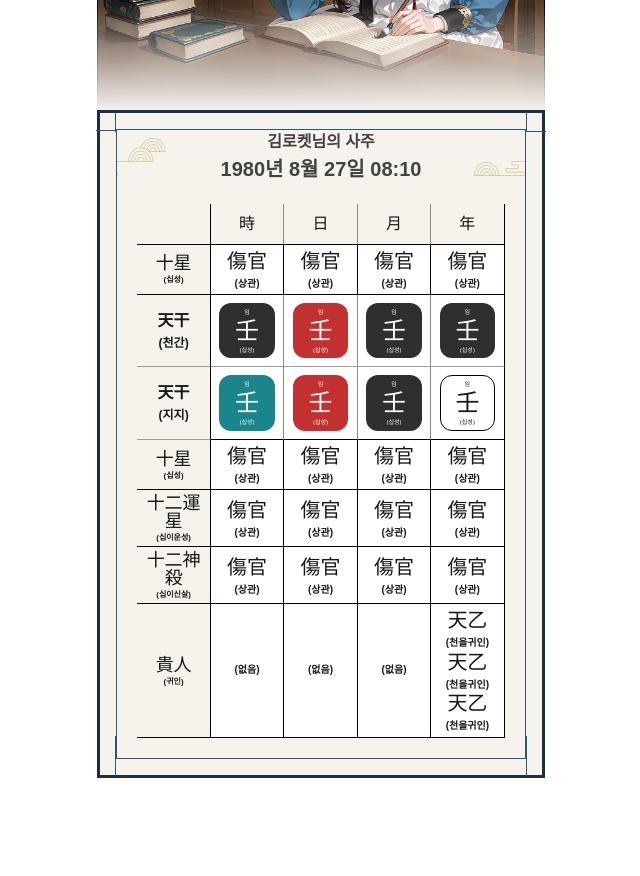
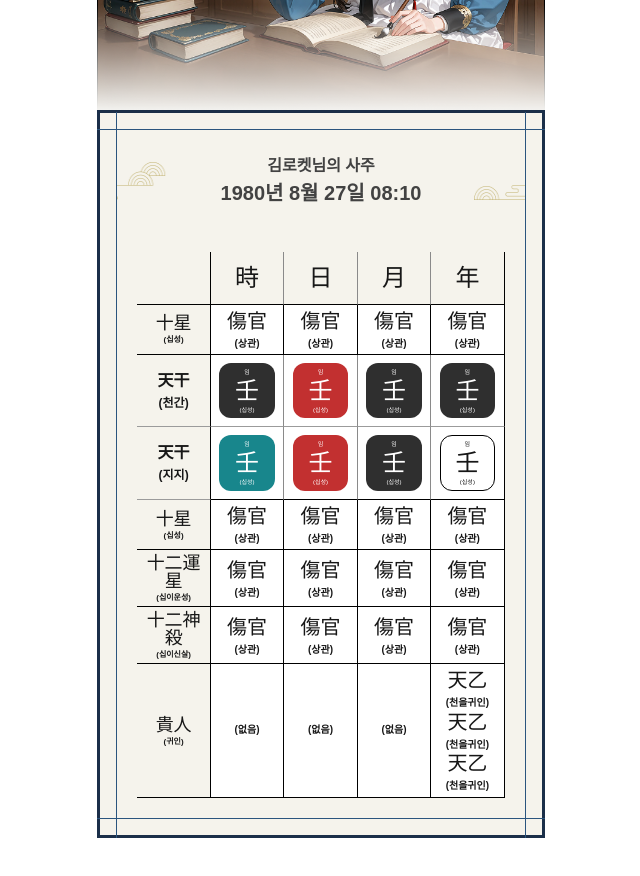
Before and after one commit to JJQKR/rocket, a Next.js app: page /chapter_1 in a window 1280 px wide. Shown: the part 1740-2616 px from the top of the page, without its empty margins (319-959 px from the left). Before the commit the page ends 2558 px from the top, so only its background shows below. Built offline with nearby package versions, Linux system fonts and the light colour scheme.

Commit message:
사주표 보더 수정

```diff
--- a/src/components/common/SajuTable.jsx
+++ b/src/components/common/SajuTable.jsx
@@ -5,10 +5,10 @@ const SajuTable = () => {
     <div className="max-w-md mx-auto bg-[#F5F3EC] mb-10">
       {/* 상단 연장선 */}
       <div className="relative">
-        <div className="absolute top-[2.4px] left-[-1px] border-r-[1px] w-[20px] h-[20px] border-[#2B557E]"></div>
-        <div className="absolute top-[2.4px] right-[-0.9px] border-l-[1px] w-[20px] h-[20px] border-[#2B557E]"></div>
-        <div className="absolute top-[1px] left-[-1px] border-b-[1px] w-[20px] h-[20px] border-[#2B557E]"></div>
-        <div className="absolute top-[2.4px] right-[-0.9px] border-b-[1px] w-[20px] h-[20px] border-[#2B557E]"></div>
+        <div className="absolute top-[2.4px] left-[-0.1px] border-r-[1px] w-[20px] h-[20px] border-[#2B557E]"></div>
+        <div className="absolute top-[2.4px] right-[-0.1px] border-l-[1px] w-[20px] h-[20px] border-[#2B557E]"></div>
+        <div className="absolute top-[0.2px] left-[-0.1px] border-b-[1px] w-[20px] h-[20px] border-[#2B557E]"></div>
+        <div className="absolute top-[0.2px] right-[-0.1px] border-b-[1px] w-[20px] h-[20px] border-[#2B557E]"></div>
       </div>
       <div className="border-[3px] border-[#1B2F49] p-4 ">
         <div className="border-[#2B557E] border-[1px]">
@@ -20,7 +20,7 @@ const SajuTable = () => {
                 className="w-[56px] h-[38px]"
               />
             </div>
-            <div className="text-center">
+            <div className="text-center m-6">
               <p className="text-[clamp(12px,4vw,16px)] text-[#424242]">
                 김로켓님의 사주
               </p>
@@ -40,7 +40,7 @@ const SajuTable = () => {
           {/* 사주팔자표 내용 */}
           <div className="w-[90%] mx-auto my-5">
             {/* 헤더 행 */}
-            <div className="header-row grid grid-cols-5">
+            <div className="header-row grid grid-cols-5 text-3xl">
               <div className="border-b-[1.05px] border-r-[1.05px] border-b-black-dark border-r-black-dark p-2"></div>
               <div className="border-b-[1.05px] border-r-[0.49px] border-b-black-dark border-r-gray-medium p-2 text-center font-medium">
                 時
@@ -73,7 +73,7 @@ const SajuTable = () => {
                 <p className="font-normal text-2xl text-center mb-1">傷官</p>
                 <p className="font-bold text-xs text-center">(상관)</p>
               </div>
-              <div className="border-b-[1.05px] bg-white border-r-[0.49px] text-center flex flex-col items-center justify-center border-b-black-dark border-r-black-dark p-1 leading-tight">
+              <div className="border-b-[1.05px] bg-white border-r-[1.05px] text-center flex flex-col items-center justify-center border-b-black-dark border-r-black-dark p-1 leading-tight">
                 <p className="font-normal text-2xl text-center mb-1">傷官</p>
                 <p className="font-bold text-xs text-center">(상관)</p>
               </div>
@@ -111,7 +111,7 @@ const SajuTable = () => {
                   </p>
                 </div>
               </div>
-              <div className="border-b-[1.05px] bg-white border-r-[0.49px] border-b-gray-light border-r-black-dark p-2 flex items-center justify-center">
+              <div className="border-b-[1.05px] bg-white border-r-[1.05px] border-b-gray-light border-r-black-dark p-2 flex items-center justify-center">
                 <div className="color-container p-2 leading-none rounded-xl flex flex-col text-white justify-center items-center w-[55.45px] h-[55.45px] bg-black-medium">
                   <p className="text-center font-normal text-3xs mb-1">임</p>
                   <p className="text-center font-normal text-3xl ">壬</p>
@@ -154,7 +154,7 @@ const SajuTable = () => {
                   </p>
                 </div>
               </div>
-              <div className="border-b-[1.05px] bg-white border-r-[0.49px] border-b-black-dark border-r-black-dark p-2 flex items-center justify-center">
+              <div className="border-b-[1.05px] bg-white border-r-[1.05px] border-b-black-dark border-r-black-dark p-2 flex items-center justify-center">
                 <div className="color-container p-2 leading-none rounded-xl flex flex-col border-black-dark border-[0.98px] justify-center items-center w-[55.45px] h-[55.45px]">
                   <p className="text-center font-normal text-3xs mb-1">임</p>
                   <p className="text-center font-normal text-3xl ">壬</p>
@@ -165,7 +165,7 @@ const SajuTable = () => {
               </div>
             </div>
             {/* 지지행끝 */}
-            {/* 십성시작 */}
+            {/* 십성행 */}
             <div className="basic-row grid grid-cols-5">
               <div className="border-b-[1.05px] text-center flex flex-col items-center justify-center border-r-[1.05px] border-b-black-dark border-r-black-dark p-1 leading-none">
                 <p className="font-normal text-xl text-center mb-1">十星</p>
@@ -183,7 +183,7 @@ const SajuTable = () => {
                 <p className="font-normal text-2xl text-center mb-1">傷官</p>
                 <p className="font-bold text-xs text-center">(상관)</p>
               </div>
-              <div className="border-b-[1.05px] bg-white border-r-[0.49px] text-center flex flex-col items-center justify-center border-b-black-dark border-r-black-dark p-1 leading-tight">
+              <div className="border-b-[1.05px] bg-white border-r-[1.05px] text-center flex flex-col items-center justify-center border-b-black-dark border-r-black-dark p-1 leading-tight">
                 <p className="font-normal text-2xl text-center mb-1">傷官</p>
                 <p className="font-bold text-xs text-center">(상관)</p>
               </div>
@@ -206,12 +206,12 @@ const SajuTable = () => {
                 <p className="font-normal text-2xl text-center mb-1">傷官</p>
                 <p className="font-bold text-xs text-center">(상관)</p>
               </div>
-              <div className="border-b-[1.05px] bg-white border-r-[0.49px] text-center flex flex-col items-center justify-center border-b-black-dark border-r-black-dark p-1 leading-tight">
+              <div className="border-b-[1.05px] bg-white border-r-[1.05px] text-center flex flex-col items-center justify-center border-b-black-dark border-r-black-dark p-1 leading-tight">
                 <p className="font-normal text-2xl text-center mb-1">傷官</p>
                 <p className="font-bold text-xs text-center">(상관)</p>
               </div>
             </div>
-            {/* 십이인살행 */}
+            {/* 십이신살행 */}
             <div className="basic-row grid grid-cols-5">
               <div className="border-b-[1.05px] text-center flex flex-col items-center justify-center border-r-[1.05px] border-b-black-dark border-r-black-dark p-1 leading-none">
                 <p className="font-normal text-xl text-center mb-1">十二神殺</p>
@@ -229,7 +229,7 @@ const SajuTable = () => {
                 <p className="font-normal text-2xl text-center mb-1">傷官</p>
                 <p className="font-bold text-xs text-center">(상관)</p>
               </div>
-              <div className="border-b-[1.05px] bg-white border-r-[0.49px] text-center flex flex-col items-center justify-center border-b-black-dark border-r-black-dark p-1 leading-tight">
+              <div className="border-b-[1.05px] bg-white border-r-[1.05px] text-center flex flex-col items-center justify-center border-b-black-dark border-r-black-dark p-1 leading-tight">
                 <p className="font-normal text-2xl text-center mb-1">傷官</p>
                 <p className="font-bold text-xs text-center">(상관)</p>
               </div>
@@ -250,7 +250,7 @@ const SajuTable = () => {
               <div className="border-b-[1.05px] bg-white border-r-[0.49px] text-center flex flex-col items-center justify-center border-b-black-dark border-r-black-dark p-1 leading-tight">
                 <p className="font-bold text-xs text-center">(없음)</p>
               </div>
-              <div className="border-b-[1.05px] bg-white border-r-[0.49px] text-center flex flex-col items-center justify-center border-b-black-dark border-r-black-dark p-1 leading-tight">
+              <div className="border-b-[1.05px] bg-white border-r-[1.05px] text-center flex flex-col items-center justify-center border-b-black-dark border-r-black-dark p-1 leading-tight">
                 <p className="font-normal text-2xl text-center mb-1">天乙</p>
                 <p className="font-bold text-xs text-center">(천을귀인)</p>
                 <p className="font-normal text-2xl text-center mb-1">天乙</p>
@@ -265,8 +265,10 @@ const SajuTable = () => {
 
       {/* 하단 연장선 */}
       <div className="relative">
-        <div className="absolute bottom-[2.4px] left-[-1px] border-r-[1px] w-[20px] h-[40px] border-[#2B557E]"></div>
-        <div className="absolute bottom-[2.4px] right-[-0.9px] border-l-[1px] w-[20px] h-[40px] border-[#2B557E]"></div>
+        <div className="absolute bottom-[19px] left-[-0.1px] border-b-[1px] w-[20px] h-[50px] border-[#2B557E]"></div>
+        <div className="absolute bottom-[19px] right-[-0.1px] border-b-[1px] w-[20px] h-[20px] border-[#2B557E]"></div>
+        <div className="absolute bottom-[0.2px] left-[-0.1px] border-r-[1px] w-[20px] h-[40px] border-[#2B557E]"></div>
+        <div className="absolute bottom-[0.2px] right-[-0.1px] border-l-[1px] w-[20px] h-[40px] border-[#2B557E]"></div>
       </div>
     </div>
   );
```
